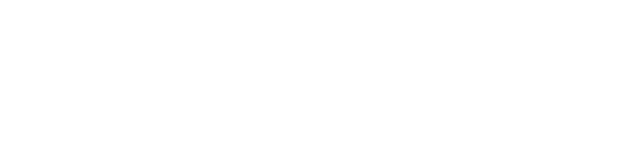
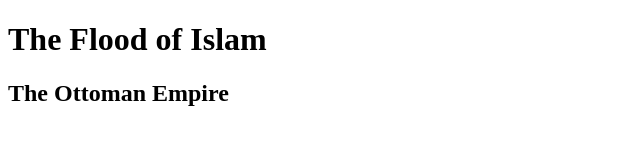
Before and after one commit to NoahTarlowski/Final-Project, a plain HTML site: page ottoman.html in a window 1280 px wide. Shown: the whole page, without its empty margins (0-640 px from the left). Drawn offline with Linux system fonts and the light colour scheme.

Commit message:
add Ottoman Titles

```diff
--- a/ottoman.html
+++ b/ottoman.html
@@ -10,6 +10,8 @@
 </head>
 
 <body>
+    <h1>The Flood of Islam</h1>
+    <h2>The Ottoman Empire</h2>
 
 </body>
 
```
